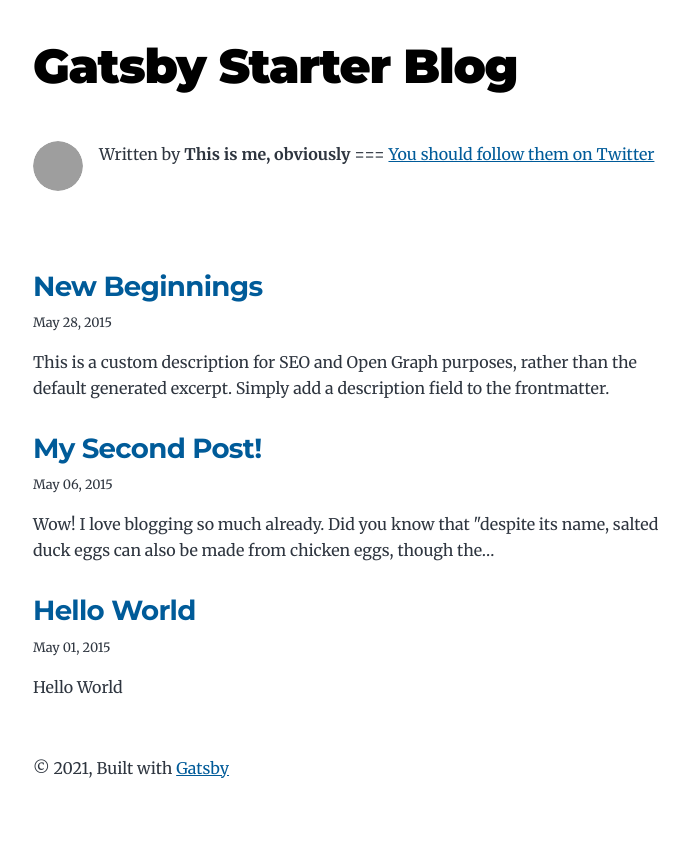
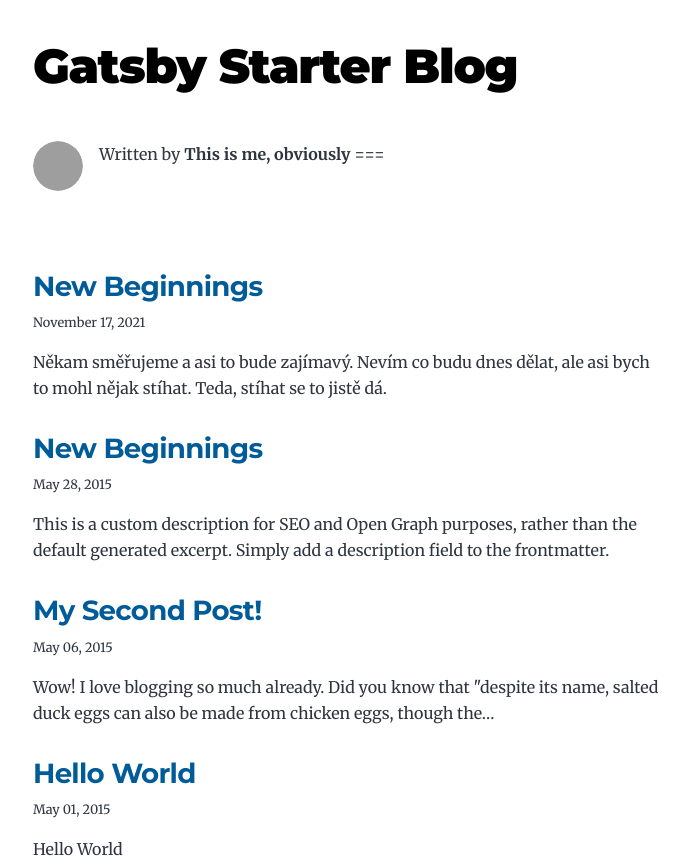
Before and after one commit to sumec211/blogpokus_listopad, a Gatsby site: page / in a window 1280 px wide. Shown: the top 865 px of the page, without its empty margins (291-980 px from the left). Before the commit the page ends 844 px from the top, so only its background shows below. Built offline with nearby package versions, Linux system fonts and the light colour scheme; Gatsby itself is replaced by a stand-in of ours; grey boxes are pictures that could not be loaded.

Commit message:
Third post updated

```diff
--- /dev/null
+++ b/content/blog/treti_post/index.md
@@ -0,0 +1,7 @@
+---
+title: New Beginnings
+date: "2021-11-17T16:45:32.169Z"
+description:
+---
+
+Někam směřujeme a asi to bude zajímavý. Nevím co budu dnes dělat, ale asi bych to mohl nějak stíhat. Teda, stíhat se to jistě dá.
--- a/src/components/bio.js
+++ b/src/components/bio.js
@@ -56,7 +56,6 @@
           Written by <strong>{author.name}</strong> {author?.summary || null}
           {` `}
           <a href={`https://twitter.com/${social?.twitter || ``}`}>
-            You should follow them on Twitter
           </a>
         </p>
       )}
```
